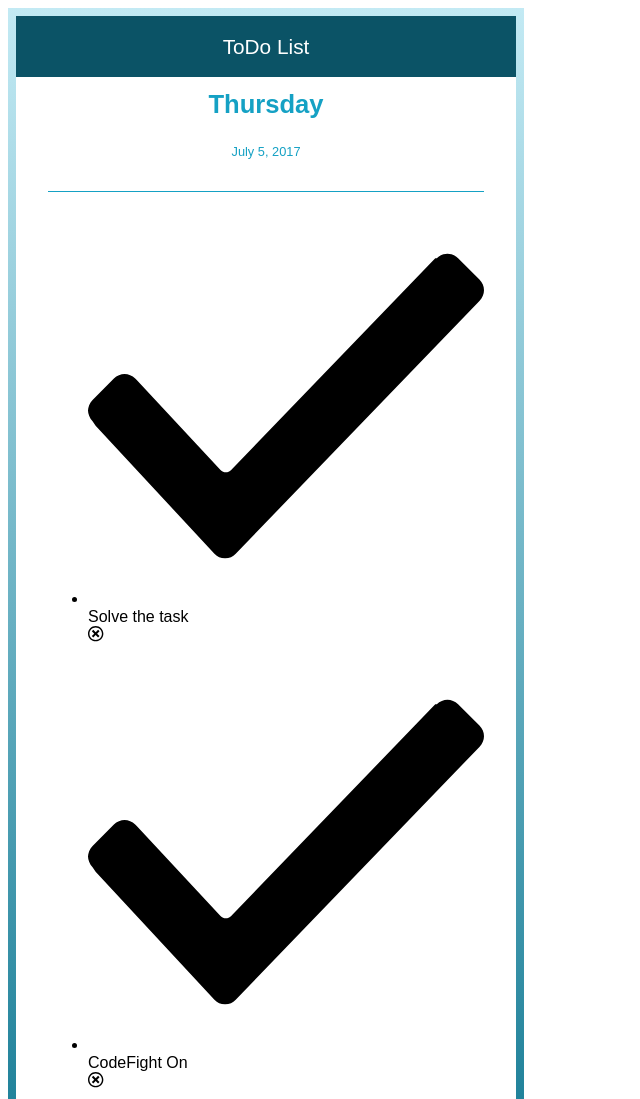
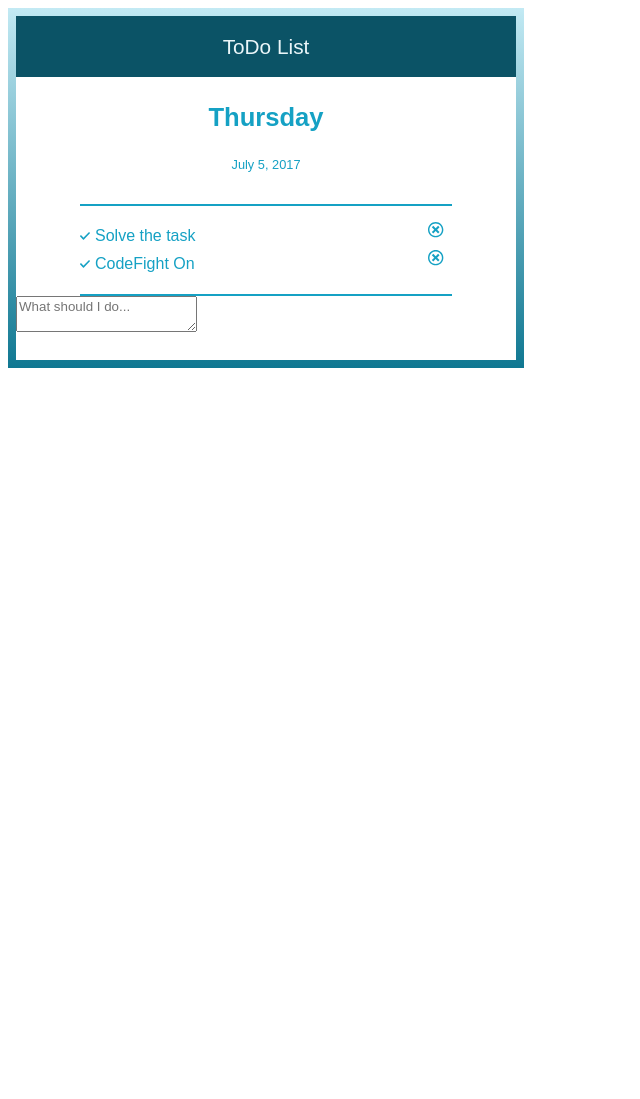
Before and after one commit to nickcobbett/todo-list, a plain HTML site: page index.html in a window 1280 px wide. Shown: the top 1099 px of the page, without its empty margins (0-640 px from the left). After the commit the page ends 800 px from the top, so only its background shows below. Drawn offline with nearby package versions, Linux system fonts and the light colour scheme.

Commit message:
items layout

```diff
--- a/main.css
+++ b/main.css
@@ -29,7 +29,7 @@
 }
 
 .todo--title {
-  color: white;
+  color: #eaf6f9;
   font-size: 1.3em;
 }
 .todo--date {
@@ -42,7 +42,7 @@
 }
 
 .todo--weekday {
-  padding-top: 1vw;
+  padding-top: 2vw;
   font-weight: bold;
   font-size: 1.6em;
 }
@@ -53,8 +53,45 @@
 }
 
 .todo--body {
-  margin: 2.5vw;
+  margin-top: 2.5vw;
+  margin-left: 5vw;
+  margin-right: 5vw;
+  border-top: 2px solid #15a1c4;
+  border-bottom: 2px solid #15a1c4;
+  color: #15a1c4;
+}
 
-  border-top: 1px solid #15a1c4;
-  border-bottom: 1px solid #15a1c4;
+.todo--items {
+  padding-left: 0;
 }
+
+.todo--item {
+  display: flex;
+  justify-content: space-between;
+  align-items: center;
+  max-height: 10vw;
+  /*border: 1px dashed black;*/
+
+}
+
+.todo--button {
+  flex: 1;
+  max-width: 10px;
+  margin-right: 5px;
+  fill: #15a1c4;
+  /*display: flex;*/
+}
+
+.todo--checkmark {
+  flex: 1;
+  /*max-width: 5vw;*/
+}
+
+.todo--text {
+  flex: 1;
+  /*width: 10px;*/
+}
+
+.todo--delete {
+  fill: #15a1c4;
+}
```
